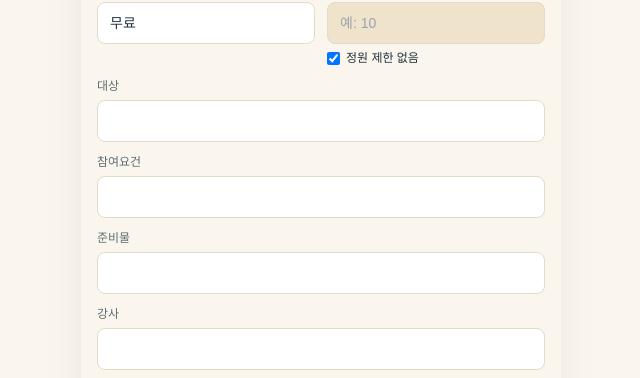
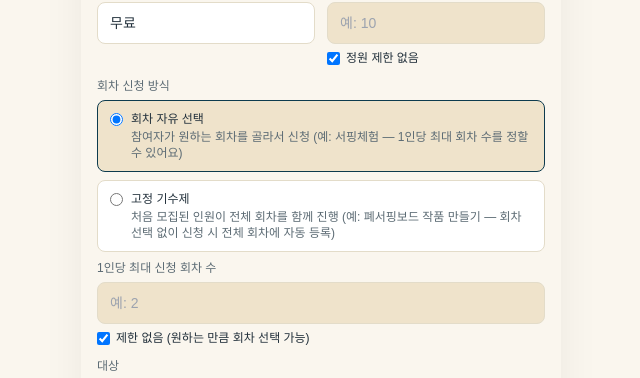
Before and after one commit to june1579-cmd/songjeong-passport, a Next.js app: page /admin/programs/new in a window 1280 px wide. Shown: the part 676-1054 px from the top of the page, without its empty margins (319-959 px from the left). Built offline with nearby package versions, Linux system fonts and the light colour scheme; no server answers; the database is empty; a web font is replaced by a local one.

Commit message:
Add files via upload

```diff
--- a/src/app/admin/programs/[id]/edit/page.tsx
+++ b/src/app/admin/programs/[id]/edit/page.tsx
@@ -28,6 +28,8 @@ export default function EditProgramPage() {
           requirement: p.requirement ?? "", prep: p.prep ?? "", instructor: p.instructor ?? "",
           capacity: p.capacity, nextProgramId: p.next_program_id ?? "", nextTeaser: p.next_teaser ?? "",
           category: p.category ?? "",
+          sessionSelectionMode: p.session_selection_mode ?? "select",
+          maxSelectableSessions: p.max_selectable_sessions ?? null,
         });
         setProgramStatus(p.program_status ?? "draft");
       }
@@ -62,6 +64,8 @@ export default function EditProgramPage() {
       emoji: form.emoji, title: form.title, description: form.description, location: form.location,
       address: form.address, fee: form.fee, target: form.target, requirement: form.requirement,
       prep: form.prep, instructor: form.instructor, capacity: form.capacity, category: form.category,
+      session_selection_mode: form.sessionSelectionMode,
+      max_selectable_sessions: form.sessionSelectionMode === "select" ? form.maxSelectableSessions : null,
       program_status: programStatus,
       is_published: ["recruiting", "scheduled", "in_progress", "closed"].includes(programStatus),
       next_program_id: form.nextProgramId || null, next_teaser: form.nextTeaser || null,
--- a/src/app/admin/programs/new/page.tsx
+++ b/src/app/admin/programs/new/page.tsx
@@ -9,6 +9,7 @@ const empty: ProgramFormState = {
   id: "", emoji: "🌊", title: "", description: "", location: "", address: "",
   fee: "무료", target: "", requirement: "", prep: "", instructor: "",
   capacity: null, category: "지역활동", nextProgramId: "", nextTeaser: "",
+  sessionSelectionMode: "select", maxSelectableSessions: null,
 };
 
 export default function NewProgramPage() {
@@ -43,6 +44,8 @@ export default function NewProgramPage() {
       instructor: form.instructor,
       capacity: form.capacity,
       category: form.category,
+      session_selection_mode: form.sessionSelectionMode,
+      max_selectable_sessions: form.sessionSelectionMode === "select" ? form.maxSelectableSessions : null,
       program_status: publish ? "recruiting" : "draft",
       next_program_id: form.nextProgramId || null,
       next_teaser: form.nextTeaser || null,
--- a/src/app/join/page.tsx
+++ b/src/app/join/page.tsx
@@ -1,7 +1,7 @@
 "use client";
 import { useEffect, useState, Suspense } from "react";
 import { useRouter, useSearchParams } from "next/navigation";
-import { CheckCircle2, Calendar } from "lucide-react";
+import { CheckCircle2, Calendar, Users } from "lucide-react";
 import { supabase } from "@/lib/supabase";
 import { getStoredParticipantId } from "@/lib/participant-session";
 import { CHANNEL_OPTIONS, Program, Participant, Session } from "@/lib/types";
@@ -15,20 +15,27 @@ function JoinPageInner() {
   const [program, setProgram] = useState<Program | null>(null);
   const [sessions, setSessions] = useState<Session[]>([]);
   const [sessionCounts, setSessionCounts] = useState<Record<string, number>>({});
+  const [cohortCount, setCohortCount] = useState(0); // 고정 기수제 프로그램의 전체 신청 인원
   const [me, setMe] = useState<Participant | null | undefined>(undefined);
   const [channel, setChannel] = useState("");
   const [selectedSessionIds, setSelectedSessionIds] = useState<Set<string>>(new Set());
   const [saving, setSaving] = useState(false);
   const [error, setError] = useState("");
 
+  const isFixed = program?.session_selection_mode === "fixed";
+  const maxSelectable = program?.max_selectable_sessions ?? null;
+
   useEffect(() => {
     supabase.from("programs").select("*").eq("id", programId).single().then(({ data }) => setProgram(data));
     supabase.from("sessions").select("*").eq("program_id", programId).order("session_date").then(({ data }) => setSessions(data ?? []));
-    // 회차별 신청(선택) 인원 — registration_sessions 기준
     supabase.from("registration_sessions").select("session_id").eq("program_id", programId).then(({ data }) => {
       const counts: Record<string, number> = {};
       (data ?? []).forEach((r: { session_id: string }) => { counts[r.session_id] = (counts[r.session_id] ?? 0) + 1; });
       setSessionCounts(counts);
+    });
+    // 고정 기수제일 때 전체 신청 인원(취소/미선정 제외)을 확인
+    supabase.from("registrations").select("status").eq("program_id", programId).then(({ data }) => {
+      setCohortCount((data ?? []).filter((r) => r.status !== "cancelled" && r.status !== "rejected").length);
     });
 
     const pid = getStoredParticipantId();
@@ -41,11 +48,18 @@ function JoinPageInner() {
 
   const toggleSession = (sessionId: string) => {
     const next = new Set(selectedSessionIds);
-    next.has(sessionId) ? next.delete(sessionId) : next.add(sessionId);
+    if (next.has(sessionId)) {
+      next.delete(sessionId);
+    } else {
+      if (maxSelectable !== null && next.size >= maxSelectable) return; // 최대 개수 도달 시 더 못 고름
+      next.add(sessionId);
+    }
     setSelectedSessionIds(next);
   };
 
-  const canSubmit = !!channel && (sessions.length === 0 || selectedSessionIds.size > 0);
+  const cohortFull = isFixed && program?.capacity !== null && program !== null && cohortCount >= (program.capacity ?? Infinity);
+
+  const canSubmit = !!channel && !cohortFull && (isFixed || sessions.length === 0 || selectedSessionIds.size > 0);
 
   const submit = async () => {
     if (!canSubmit || !me || !program) return;
@@ -64,20 +78,23 @@ function JoinPageInner() {
         setSaving(false);
         return;
       }
-      // 이미 신청되어 있던 경우 기존 registration id를 다시 조회
       const { data: existing } = await supabase.from("registrations").select("id").eq("participant_id", me.id).eq("program_id", program.id).maybeSingle();
       registrationId = existing?.id;
     }
 
-    if (registrationId && selectedSessionIds.size > 0) {
+    if (registrationId) {
+      // 고정 기수제: 회차 선택 없이 전체 회차에 자동 등록. 자유 선택: 고른 회차만 등록.
+      const sessionIdsToRegister = isFixed ? sessions.map((s) => s.id) : [...selectedSessionIds];
+      if (sessionIdsToRegister.length > 0) {
         await supabase.from("registration_sessions").insert(
-        [...selectedSessionIds].map((sessionId) => ({
+          sessionIdsToRegister.map((sessionId) => ({
             registration_id: registrationId,
             session_id: sessionId,
             participant_id: me.id,
             program_id: program.id,
           }))
         );
+      }
     }
 
     setSaving(false);
@@ -93,23 +110,52 @@ function JoinPageInner() {
         <div className="flex items-center gap-1.5 text-xs font-medium text-seafoam"><CheckCircle2 size={14} /> {me?.name}님으로 신청합니다</div>
         <p className="text-sm text-muted">{program.emoji} {program.title}</p>
 
-        {sessions.length > 0 && (
+        {isFixed ? (
+          <div className="rounded-xl border border-line bg-white p-3.5">
+            <div className="flex items-center gap-1.5 mb-1.5">
+              <Users size={13} className="text-navy" />
+              <span className="text-xs font-medium text-navy">고정 기수제 프로그램이에요</span>
+            </div>
+            <p className="text-xs text-muted leading-relaxed">
+              이 프로그램은 처음 모집된 인원이 전체 {sessions.length}회차를 함께 진행해요. 신청하시면 회차를 따로 고르실 필요 없이 전체 일정에 자동으로 등록됩니다.
+            </p>
+            {program.capacity !== null && (
+              <p className="text-xs text-muted mt-2">
+                모집 인원 {cohortCount}/{program.capacity}명{cohortFull && <span className="text-coralDark font-medium"> · 정원이 찼어요</span>}
+              </p>
+            )}
+            <div className="mt-2 space-y-1">
+              {sessions.map((s) => (
+                <div key={s.id} className="text-[11px] text-muted flex justify-between">
+                  <span>{s.session_label}</span>
+                  <span>{s.session_date}</span>
+                </div>
+              ))}
+            </div>
+          </div>
+        ) : (
+          sessions.length > 0 && (
             <div>
-            <label className="text-xs font-medium flex items-center gap-1 mb-1.5 text-muted"><Calendar size={13} /> 참여할 회차를 선택해주세요</label>
+              <label className="text-xs font-medium flex items-center gap-1 mb-1.5 text-muted">
+                <Calendar size={13} /> 참여할 회차를 선택해주세요
+                {maxSelectable !== null && <span className="text-coral">(최대 {maxSelectable}회차, {selectedSessionIds.size}/{maxSelectable} 선택됨)</span>}
+              </label>
               <div className="space-y-2">
                 {sessions.map((s) => {
                   const count = sessionCounts[s.id] ?? 0;
                   const full = s.capacity !== null && count >= s.capacity;
                   const checked = selectedSessionIds.has(s.id);
+                  const limitReached = maxSelectable !== null && selectedSessionIds.size >= maxSelectable && !checked;
+                  const disabled = (full || limitReached) && !checked;
                   return (
                     <label
                       key={s.id}
                       className={`flex items-center justify-between rounded-xl border px-3 py-2.5 ${
-                      full && !checked ? "opacity-40 pointer-events-none" : "cursor-pointer"
+                        disabled ? "opacity-40 pointer-events-none" : "cursor-pointer"
                       } ${checked ? "border-coral bg-[#FBE4D8]" : "border-line bg-white"}`}
                     >
                       <div className="flex items-center gap-2">
-                      <input type="checkbox" checked={checked} disabled={full && !checked} onChange={() => toggleSession(s.id)} />
+                        <input type="checkbox" checked={checked} disabled={disabled} onChange={() => toggleSession(s.id)} />
                         <div>
                           <div className="text-sm font-medium text-ink">{s.session_label}</div>
                           <div className="text-xs text-muted">{s.session_date}</div>
@@ -123,6 +169,7 @@ function JoinPageInner() {
                 })}
               </div>
             </div>
+          )
         )}
 
         <div>
@@ -130,6 +177,7 @@ function JoinPageInner() {
           <ChipSelect options={CHANNEL_OPTIONS} value={channel} onChange={setChannel} />
         </div>
 
+        {cohortFull && <p className="text-xs text-coralDark">이 프로그램은 모집 인원이 마감되었어요.</p>}
         {error && <p className="text-xs text-coralDark">{error}</p>}
         <button disabled={!canSubmit || saving} onClick={submit} className="w-full py-3.5 rounded-xl font-display text-white text-base bg-coral disabled:opacity-40">
           {saving ? "신청 처리 중..." : "신청 완료하기"}
--- a/src/components/ProgramFields.tsx
+++ b/src/components/ProgramFields.tsx
@@ -19,6 +19,8 @@ export interface ProgramFormState {
   category: string;
   nextProgramId: string;
   nextTeaser: string;
+  sessionSelectionMode: "select" | "fixed";
+  maxSelectableSessions: number | null;
 }
 
 export interface SessionDraft {
@@ -128,6 +130,45 @@ export function ProgramBasicFields({
         </Field>
       </div>
 
+      <Field label="회차 신청 방식">
+        <div className="space-y-2">
+          <label className={`flex items-start gap-2 text-xs rounded-lg border px-3 py-2.5 cursor-pointer ${form.sessionSelectionMode === "select" ? "border-navy bg-sand" : "border-line bg-white"}`}>
+            <input type="radio" className="mt-0.5" checked={form.sessionSelectionMode === "select"} onChange={() => setForm({ ...form, sessionSelectionMode: "select" })} />
+            <span>
+              <span className="block font-medium text-ink">회차 자유 선택</span>
+              <span className="block text-muted mt-0.5">참여자가 원하는 회차를 골라서 신청 (예: 서핑체험 — 1인당 최대 회차 수를 정할 수 있어요)</span>
+            </span>
+          </label>
+          <label className={`flex items-start gap-2 text-xs rounded-lg border px-3 py-2.5 cursor-pointer ${form.sessionSelectionMode === "fixed" ? "border-navy bg-sand" : "border-line bg-white"}`}>
+            <input type="radio" className="mt-0.5" checked={form.sessionSelectionMode === "fixed"} onChange={() => setForm({ ...form, sessionSelectionMode: "fixed" })} />
+            <span>
+              <span className="block font-medium text-ink">고정 기수제</span>
+              <span className="block text-muted mt-0.5">처음 모집된 인원이 전체 회차를 함께 진행 (예: 폐서핑보드 작품 만들기 — 회차 선택 없이 신청 시 전체 회차에 자동 등록)</span>
+            </span>
+          </label>
+        </div>
+        {form.sessionSelectionMode === "select" && (
+          <div className="mt-2">
+            <label className="text-xs font-medium block mb-1.5 text-muted">1인당 최대 신청 회차 수</label>
+            <div className="flex items-center gap-2">
+              <input
+                type="number"
+                min={1}
+                disabled={form.maxSelectableSessions === null}
+                value={form.maxSelectableSessions ?? ""}
+                onChange={(e) => set("maxSelectableSessions", e.target.value ? Number(e.target.value) : null)}
+                placeholder="예: 2"
+                className={`${inputCls} ${form.maxSelectableSessions === null ? "bg-sand text-muted" : ""}`}
+              />
+            </div>
+            <label className="flex items-center gap-1.5 text-xs mt-1.5 text-ink">
+              <input type="checkbox" checked={form.maxSelectableSessions === null} onChange={(e) => set("maxSelectableSessions", e.target.checked ? null : 2)} />
+              제한 없음 (원하는 만큼 회차 선택 가능)
+            </label>
+          </div>
+        )}
+      </Field>
+
       <Field label="대상"><input value={form.target} onChange={(e) => set("target", e.target.value)} className={inputCls} /></Field>
       <Field label="참여요건"><input value={form.requirement} onChange={(e) => set("requirement", e.target.value)} className={inputCls} /></Field>
       <Field label="준비물"><input value={form.prep} onChange={(e) => set("prep", e.target.value)} className={inputCls} /></Field>
--- a/src/lib/types.ts
+++ b/src/lib/types.ts
@@ -1,3 +1,9 @@
+export type SessionSelectionMode = "select" | "fixed";
+export const SESSION_MODE_LABEL: Record<SessionSelectionMode, string> = {
+  select: "회차 자유 선택",
+  fixed: "고정 기수제 (전체 회차 함께 진행)",
+};
+
 export interface Program {
   id: string;
   title: string;
@@ -18,6 +24,8 @@ export interface Program {
   next_program_id: string | null;
   next_teaser: string | null;
   is_published: boolean;
+  session_selection_mode: SessionSelectionMode;
+  max_selectable_sessions: number | null;
 }
 
 export type ProgramStatus = "draft" | "scheduled" | "recruiting" | "closed" | "in_progress" | "completed" | "cancelled";
```
Also changed, not shown: 2 other files (tests, documents, lock files or other folders). Lines whose indentation alone changed are shown as unchanged.
